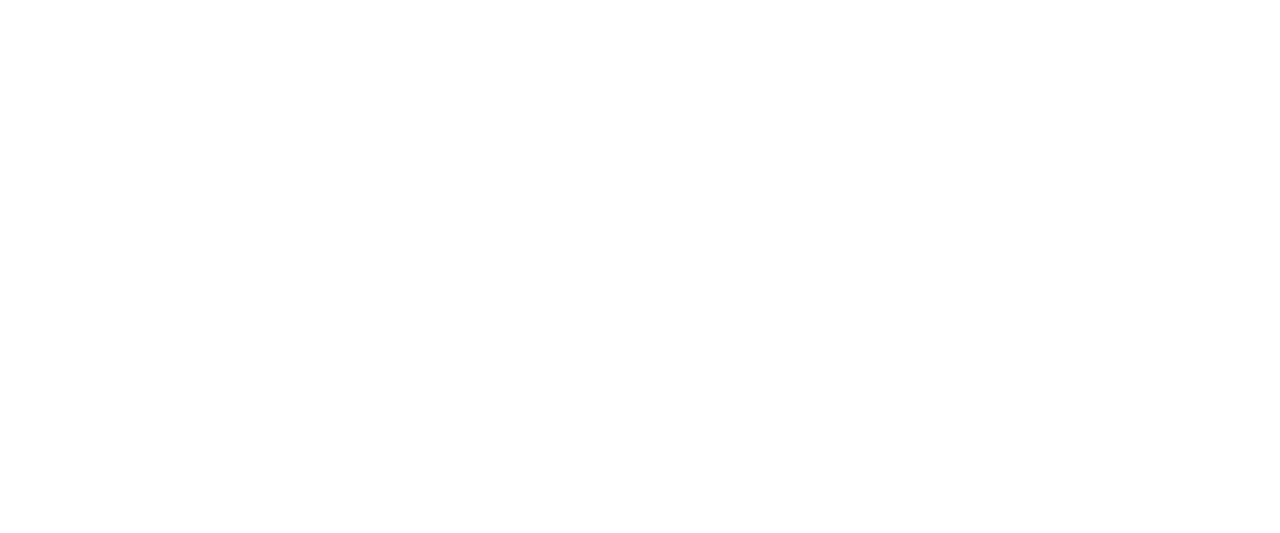
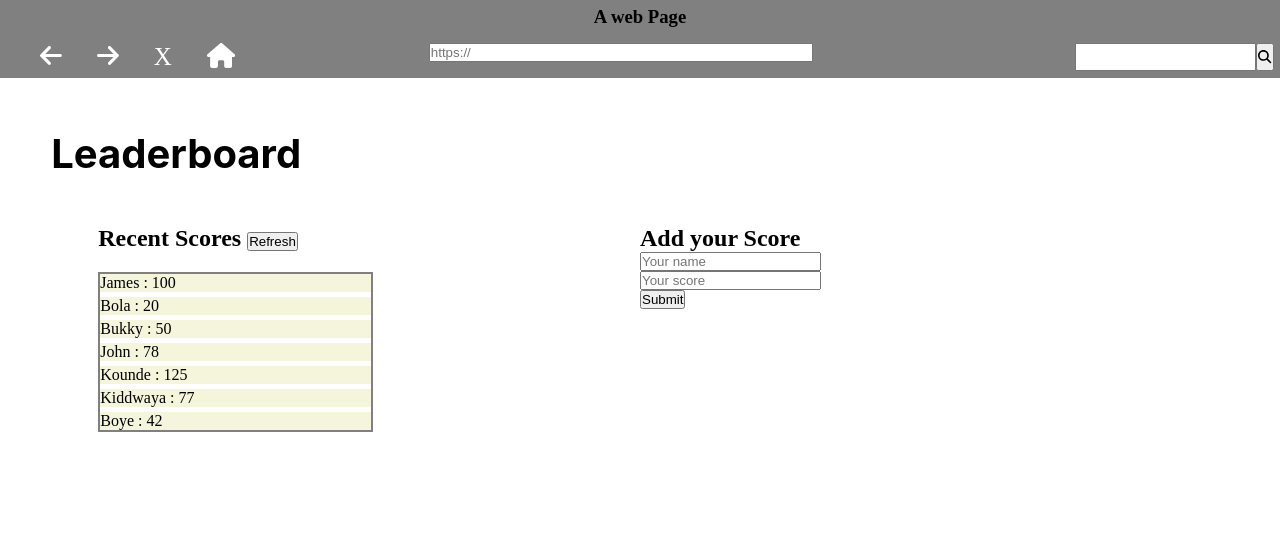
Before and after one commit to Ade179/Leader-Board-App, a website built with webpack: page src/index.html in a window 1280 px wide. Built offline with nearby package versions, Linux system fonts and the light colour scheme.

Commit message:
structure of leaderboard is created

```diff
--- a/src/index.html
+++ b/src/index.html
@@ -7,6 +7,42 @@
     <title>Leaderboard</title>
 </head>
 <body>
+    <header class="header">
+        <div class="text-container">
+            <h3 class="webpage">A web Page</h3>
+        </div>
+        <div class="header-menu">
+            <div class="arrowsandexit">
+            <i class="fa fa-arrow-left" aria-hidden="true"></i>
+            <i class="fa-solid fa-arrow-right"></i>
+            <p>X</p>
+            <i class="fa fa-home" aria-hidden="true"></i>
+        </div>
+                <form action="get" class="form">
+            <input type="text" name="search" placeholder="https://" class="webinput">
+                </form>
+             <div class="btnn"><input type="text"><button type="submit" class="button1"><i class="fa fa-search"></i></button></div>
+        </div>
+    </header>
 
+    <section class="sec1">
+        <h1 class="leaderBoard">Leaderboard</h1>
+        <div class="allscorescontainer">
+        <div class="scores">
+            <h2>Recent Scores <button class="btn">Refresh</button></h2>
+            <div class="table"></div>
+        </div>
+        <div class="addscore">
+            <h2>Add your Score</h2>
+            <form action="Get" class="addscorecontainer">
+                <input type="text" placeholder="Your name" name="user-name" class="userinputs">
+                <input type="text" placeholder="Your score" name="user-score" class="userinputs">
+                <div class="submit-btn"><button class="submit">Submit</button></div>
+            </form>
+        </div>
+    </div>
+    </section>
+    <footer class="footer">
+    </footer>
 </body>
 </html>
--- a/src/index.js
+++ b/src/index.js
@@ -0,0 +1,7 @@
+import './style.css';
+import '@fortawesome/fontawesome-free/css/all.css';
+import '@fortawesome/fontawesome-free/js/all.js';
+
+const displayScores = require('./modules/scores.js');
+
+displayScores();
--- /dev/null
+++ b/src/modules/scores.js
@@ -0,0 +1,44 @@
+const table = document.querySelector('.table');
+
+const tableRow = [{
+  id: 1,
+  description: 'James : 100',
+},
+{
+  id: 1,
+  description: 'Bola : 20',
+},
+{
+  id: 1,
+  description: 'Bukky : 50',
+},
+{
+  id: 1,
+  description: 'John : 78',
+},
+{
+  id: 1,
+  description: 'Kounde : 125',
+},
+{
+  id: 1,
+  description: 'Kiddwaya : 77',
+},
+{
+  id: 1,
+  description: 'Boye : 42',
+},
+
+];
+
+const displayScores = () => {
+  tableRow.forEach((row) => {
+    const score = document.createElement('p');
+    score.classList.add('scorelist');
+    score.style.backgroundColor = 'beige';
+    score.textContent = row.description;
+    table.appendChild(score);
+  });
+};
+
+module.exports = displayScores;
--- /dev/null
+++ b/src/style.css
@@ -0,0 +1,80 @@
+body {
+  margin: 0;
+  padding: 0;
+}
+
+* {
+  padding: 0;
+  margin: 0;
+}
+
+.text-container {
+  display: flex;
+  justify-content: center;
+}
+
+.header {
+  background-color: grey;
+  display: flex;
+  flex-direction: column;
+  gap: 15px;
+  padding: 0.5%;
+}
+
+.header-menu {
+  display: grid;
+  grid-template-columns: 1fr 1fr 1fr;
+}
+
+.arrowsandexit {
+  display: flex;
+  gap: 9%;
+  color: white;
+  font-size: 25px;
+  padding-left: 8%;
+}
+
+.webinput {
+  width: 90%;
+}
+
+.sec1 {
+  padding: 4%;
+}
+
+.leaderBoard {
+  font-size: 40px;
+  font-family: 'Inter', sans-serif;
+}
+
+.allscorescontainer {
+  padding: 4%;
+  display: grid;
+  grid-template-columns: 1fr 1fr;
+}
+
+.addscorecontainer {
+  display: flex;
+  flex-wrap: wrap;
+  width: 30%;
+}
+
+.table {
+  border: 2px solid grey;
+  width: 50%;
+  height: auto;
+  display: flex;
+  flex-direction: column;
+  gap: 5px;
+}
+
+.scores {
+  display: flex;
+  gap: 20px;
+  flex-direction: column;
+}
+
+.btnn {
+  display: flex;
+  justify-self: right;
+}
--- a/webpack.config.js
+++ b/webpack.config.js
@@ -1,13 +1,24 @@
 const path = require('path');
 const HtmlWebpackPlugin = require('html-webpack-plugin');
+
 module.exports = {
-mode: 'development',
+  mode: 'development',
   entry: './src/index.js',
+  devServer: {
+    static: './dist',
+    open: true,
+  },
+  plugins: [
+    new HtmlWebpackPlugin({
+      template: './src/index.html',
+    }),
+  ],
+
   output: {
     filename: 'main.js',
     path: path.resolve(__dirname, 'dist'),
+    clean: true,
   },
-  plugins: [new HtmlWebpackPlugin()],
   module: {
     rules: [
       {
@@ -18,10 +29,10 @@ mode: 'development',
         test: /\.(png|svg|jpg|jpeg|gif)$/i,
         type: 'asset/resource',
       },
-     {
-       test: /\.(woff|woff2|eot|ttf|otf)$/i,
-       type: 'asset/resource',
-     },
+      {
+        test: /\.(woff|woff2|eot|ttf|otf)$/i,
+        type: 'asset/resource',
+      },
     ],
   },
 };
```
Also changed, not shown: package.json (+14 -3 lines), .eslintrc.json (added), .github/workflows/linters.yml (added), .stylelintrc.json (added), dist/639d2000c1ece92eaec8.woff2 (added), dist/66104b766c3d0462b3c5.woff2 (added), dist/745989aab0d69cab7e70.woff2 (added), dist/abf801b7acb6705a15ad.ttf (added), dist/b48ad290d0335879a92b.ttf (added), dist/e1a247a5ef41e1975742.woff2 (added), dist/f601162ae669f88823a3.ttf (added), dist/f9ee61fab3c11e2f3ed3.ttf (added), dist/index.html, 3 other files.
